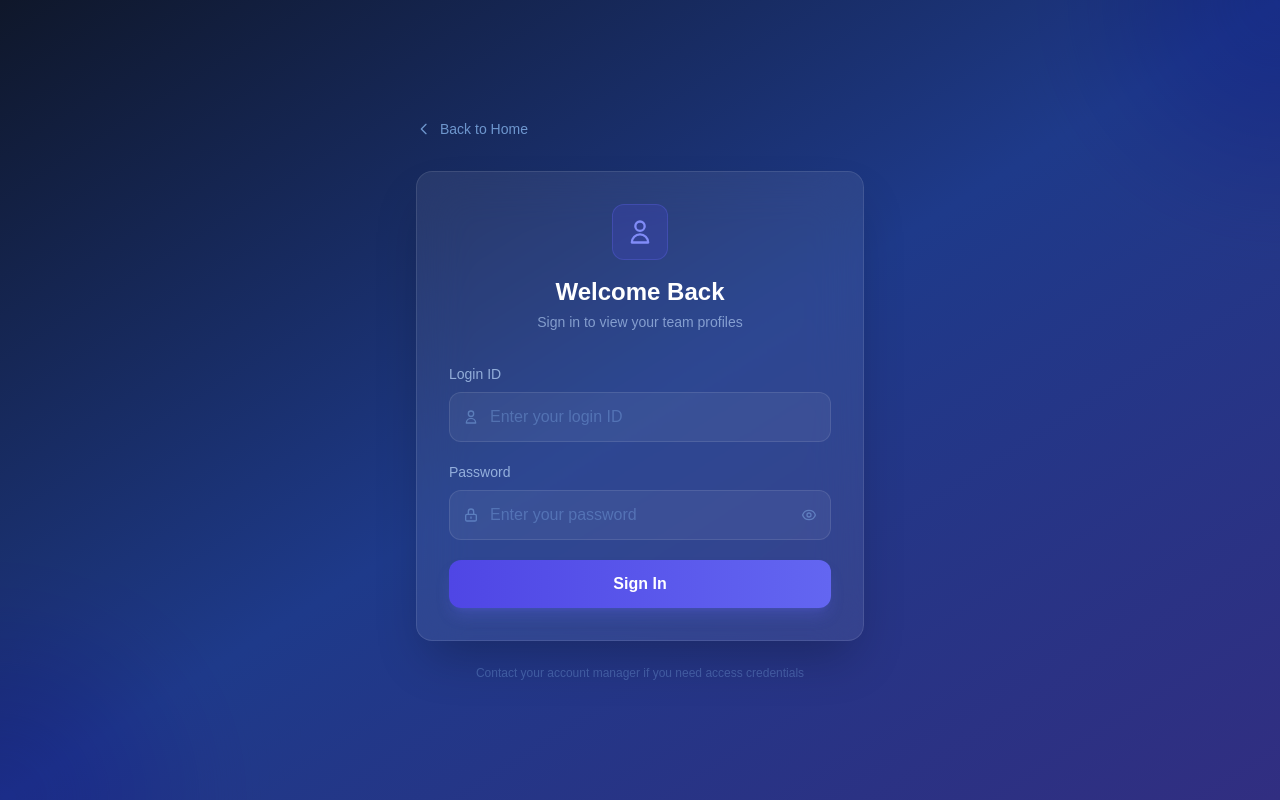
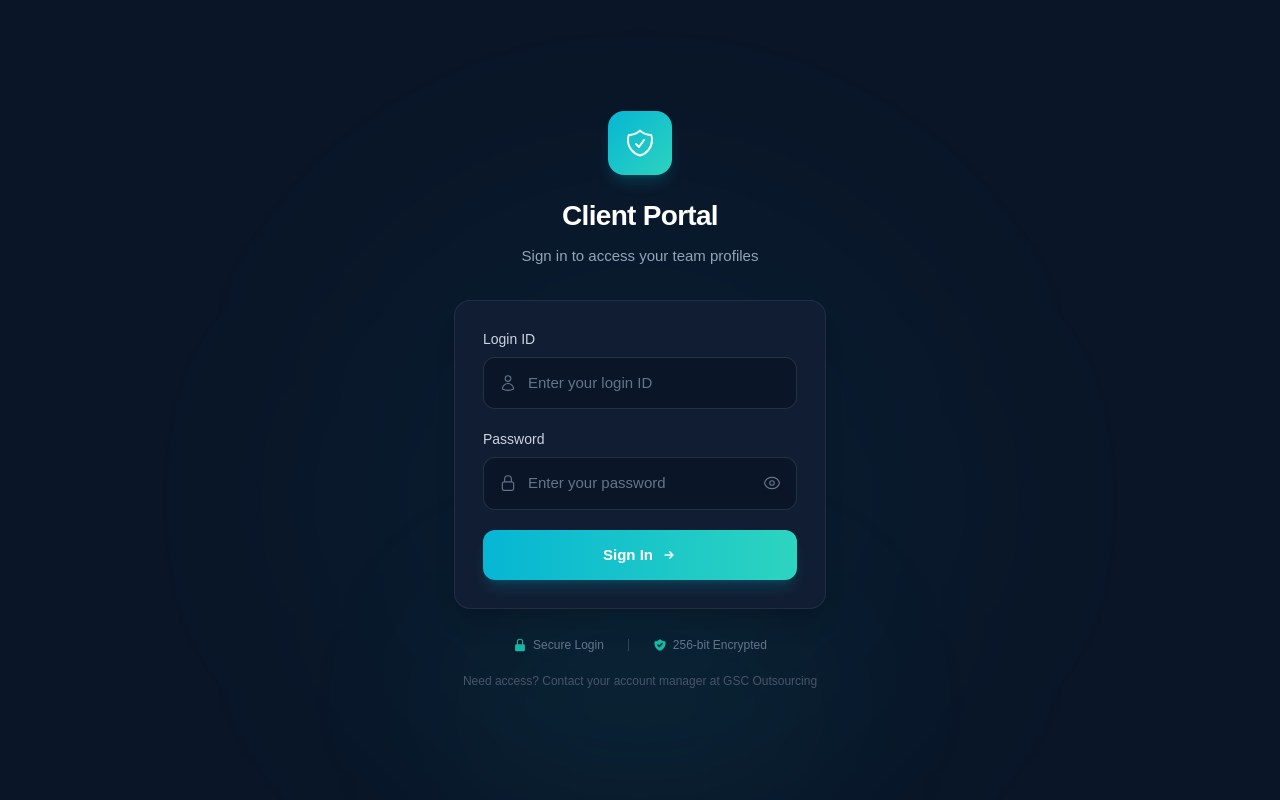
Before and after one commit to ayushguptaworks1-hue/gsc-client-portal, a Next.js app: page /login in a window 1280 px wide. Built offline with nearby package versions, Linux system fonts and the light colour scheme.

Commit message:
Redesign login page: clean dark UI for WP embed, remove back button, cyan/teal theme

```diff
--- a/src/app/login/page.tsx
+++ b/src/app/login/page.tsx
@@ -9,6 +9,7 @@ export default function LoginPage() {
   const [error, setError] = useState('');
   const [loading, setLoading] = useState(false);
   const [showPassword, setShowPassword] = useState(false);
+  const [focusedField, setFocusedField] = useState<string | null>(null);
   const router = useRouter();
 
   const handleLogin = async (e: React.FormEvent) => {
@@ -39,45 +40,39 @@ export default function LoginPage() {
   };
 
   return (
-    <div className="min-h-screen bg-gradient-to-br from-slate-900 via-blue-900 to-indigo-900 flex flex-col">
-      {/* Background effects */}
-      <div className="absolute inset-0 overflow-hidden pointer-events-none">
-        <div className="absolute -top-40 -right-40 w-80 h-80 bg-indigo-500 rounded-full mix-blend-multiply filter blur-3xl opacity-20 animate-pulse"></div>
-        <div className="absolute -bottom-40 -left-40 w-80 h-80 bg-purple-500 rounded-full mix-blend-multiply filter blur-3xl opacity-20 animate-pulse" style={{ animationDelay: '2s' }}></div>
+    <div className="min-h-screen bg-[#0a1628] flex flex-col items-center justify-center relative overflow-hidden">
+      {/* Subtle grid pattern */}
+      <div className="absolute inset-0 opacity-[0.03]" style={{
+        backgroundImage: 'linear-gradient(rgba(255,255,255,.1) 1px, transparent 1px), linear-gradient(90deg, rgba(255,255,255,.1) 1px, transparent 1px)',
+        backgroundSize: '60px 60px'
+      }}></div>
+
+      {/* Glow accents */}
+      <div className="absolute top-1/4 left-1/2 -translate-x-1/2 w-[600px] h-[600px] bg-cyan-500/[0.04] rounded-full blur-[120px]"></div>
+      <div className="absolute bottom-0 left-1/2 -translate-x-1/2 w-[400px] h-[200px] bg-teal-500/[0.06] rounded-full blur-[80px]"></div>
+
+      <div className="relative z-10 w-full max-w-[420px] px-6">
+        {/* Logo / Brand */}
+        <div className="text-center mb-8">
+          <div className="inline-flex items-center justify-center w-16 h-16 rounded-2xl bg-gradient-to-br from-cyan-500 to-teal-400 mb-5 shadow-lg shadow-cyan-500/20">
+            <svg className="w-8 h-8 text-white" fill="none" stroke="currentColor" viewBox="0 0 24 24">
+              <path strokeLinecap="round" strokeLinejoin="round" strokeWidth={1.5} d="M9 12.75L11.25 15 15 9.75m-3-7.036A11.959 11.959 0 013.598 6 11.99 11.99 0 003 9.749c0 5.592 3.824 10.29 9 11.623 5.176-1.332 9-6.03 9-11.622 0-1.31-.21-2.571-.598-3.751h-.152c-3.196 0-6.1-1.248-8.25-3.285z" />
+            </svg>
+          </div>
+          <h1 className="text-[28px] font-bold text-white tracking-tight">Client Portal</h1>
+          <p className="text-slate-400 mt-2 text-[15px]">Sign in to access your team profiles</p>
         </div>
 
-      <div className="flex-1 flex items-center justify-center p-6 relative z-10">
-        <div className="max-w-md w-full">
-          {/* Back button */}
-          <button
-            onClick={() => router.push('/')}
-            className="flex items-center gap-2 text-blue-300/70 hover:text-white transition mb-8 text-sm group"
-          >
-            <svg className="w-4 h-4 group-hover:-translate-x-1 transition-transform" fill="none" stroke="currentColor" viewBox="0 0 24 24">
-              <path strokeLinecap="round" strokeLinejoin="round" strokeWidth={2} d="M15 19l-7-7 7-7" />
-            </svg>
-            Back to Home
-          </button>
-
         {/* Card */}
-          <div className="bg-white/[0.07] backdrop-blur-xl rounded-2xl border border-white/10 p-8 shadow-2xl">
-            {/* Header */}
-            <div className="text-center mb-8">
-              <div className="inline-flex items-center justify-center w-14 h-14 bg-indigo-600/20 rounded-xl mb-4 border border-indigo-500/30">
-                <svg className="w-7 h-7 text-indigo-400" fill="none" stroke="currentColor" viewBox="0 0 24 24">
-                  <path strokeLinecap="round" strokeLinejoin="round" strokeWidth={2} d="M16 7a4 4 0 11-8 0 4 4 0 018 0zM12 14a7 7 0 00-7 7h14a7 7 0 00-7-7z" />
+        <div className="bg-[#111d32] rounded-2xl border border-slate-700/50 p-7 shadow-xl">
+          {/* Error */}
+          {error && (
+            <div className="mb-5 p-3.5 bg-red-500/10 border border-red-500/20 rounded-xl flex items-center gap-3">
+              <div className="w-8 h-8 rounded-lg bg-red-500/15 flex items-center justify-center flex-shrink-0">
+                <svg className="w-4 h-4 text-red-400" fill="none" stroke="currentColor" viewBox="0 0 24 24">
+                  <path strokeLinecap="round" strokeLinejoin="round" strokeWidth={2} d="M12 8v4m0 4h.01M21 12a9 9 0 11-18 0 9 9 0 0118 0z" />
                 </svg>
               </div>
-              <h1 className="text-2xl font-bold text-white">Welcome Back</h1>
-              <p className="text-blue-200/60 mt-1 text-sm">Sign in to view your team profiles</p>
-            </div>
-
-            {/* Error */}
-            {error && (
-              <div className="mb-6 p-3 bg-red-500/10 border border-red-500/20 rounded-lg flex items-center gap-2">
-                <svg className="w-4 h-4 text-red-400 flex-shrink-0" fill="none" stroke="currentColor" viewBox="0 0 24 24">
-                  <path strokeLinecap="round" strokeLinejoin="round" strokeWidth={2} d="M12 8v4m0 4h.01M21 12a9 9 0 11-18 0 9 9 0 0118 0z" />
-                </svg>
               <span className="text-red-300 text-sm">{error}</span>
             </div>
           )}
@@ -85,18 +80,20 @@ export default function LoginPage() {
           {/* Form */}
           <form onSubmit={handleLogin} className="space-y-5">
             <div>
-                <label className="block text-sm font-medium text-blue-200/70 mb-2">Login ID</label>
-                <div className="relative">
-                  <div className="absolute inset-y-0 left-0 pl-3.5 flex items-center pointer-events-none">
-                    <svg className="w-4 h-4 text-blue-300/40" fill="none" stroke="currentColor" viewBox="0 0 24 24">
-                      <path strokeLinecap="round" strokeLinejoin="round" strokeWidth={2} d="M16 7a4 4 0 11-8 0 4 4 0 018 0zM12 14a7 7 0 00-7 7h14a7 7 0 00-7-7z" />
+              <label className="block text-sm font-medium text-slate-300 mb-2">Login ID</label>
+              <div className={`relative rounded-xl transition-all duration-200 ${focusedField === 'loginId' ? 'ring-2 ring-cyan-500/40' : ''}`}>
+                <div className="absolute inset-y-0 left-0 pl-4 flex items-center pointer-events-none">
+                  <svg className={`w-[18px] h-[18px] transition-colors ${focusedField === 'loginId' ? 'text-cyan-400' : 'text-slate-500'}`} fill="none" stroke="currentColor" viewBox="0 0 24 24">
+                    <path strokeLinecap="round" strokeLinejoin="round" strokeWidth={1.5} d="M15.75 6a3.75 3.75 0 11-7.5 0 3.75 3.75 0 017.5 0zM4.501 20.118a7.5 7.5 0 0114.998 0A17.933 17.933 0 0112 21.75c-2.676 0-5.216-.584-7.499-1.632z" />
                   </svg>
                 </div>
                 <input
                   type="text"
                   value={loginId}
                   onChange={(e) => setLoginId(e.target.value)}
-                    className="w-full pl-10 pr-4 py-3 bg-white/5 border border-white/10 rounded-xl text-white placeholder-blue-300/30 focus:ring-2 focus:ring-indigo-500/50 focus:border-indigo-500/50 transition"
+                  onFocus={() => setFocusedField('loginId')}
+                  onBlur={() => setFocusedField(null)}
+                  className="w-full pl-11 pr-4 py-3.5 bg-[#0a1628] border border-slate-700/60 rounded-xl text-white placeholder-slate-500 focus:outline-none transition text-[15px]"
                   placeholder="Enter your login ID"
                   required
                 />
@@ -104,31 +101,36 @@ export default function LoginPage() {
             </div>
 
             <div>
-                <label className="block text-sm font-medium text-blue-200/70 mb-2">Password</label>
-                <div className="relative">
-                  <div className="absolute inset-y-0 left-0 pl-3.5 flex items-center pointer-events-none">
-                    <svg className="w-4 h-4 text-blue-300/40" fill="none" stroke="currentColor" viewBox="0 0 24 24">
-                      <path strokeLinecap="round" strokeLinejoin="round" strokeWidth={2} d="M12 15v2m-6 4h12a2 2 0 002-2v-6a2 2 0 00-2-2H6a2 2 0 00-2 2v6a2 2 0 002 2zm10-10V7a4 4 0 00-8 0v4h8z" />
+              <label className="block text-sm font-medium text-slate-300 mb-2">Password</label>
+              <div className={`relative rounded-xl transition-all duration-200 ${focusedField === 'password' ? 'ring-2 ring-cyan-500/40' : ''}`}>
+                <div className="absolute inset-y-0 left-0 pl-4 flex items-center pointer-events-none">
+                  <svg className={`w-[18px] h-[18px] transition-colors ${focusedField === 'password' ? 'text-cyan-400' : 'text-slate-500'}`} fill="none" stroke="currentColor" viewBox="0 0 24 24">
+                    <path strokeLinecap="round" strokeLinejoin="round" strokeWidth={1.5} d="M16.5 10.5V6.75a4.5 4.5 0 10-9 0v3.75m-.75 11.25h10.5a2.25 2.25 0 002.25-2.25v-6.75a2.25 2.25 0 00-2.25-2.25H6.75a2.25 2.25 0 00-2.25 2.25v6.75a2.25 2.25 0 002.25 2.25z" />
                   </svg>
                 </div>
                 <input
                   type={showPassword ? 'text' : 'password'}
                   value={password}
                   onChange={(e) => setPassword(e.target.value)}
-                    className="w-full pl-10 pr-12 py-3 bg-white/5 border border-white/10 rounded-xl text-white placeholder-blue-300/30 focus:ring-2 focus:ring-indigo-500/50 focus:border-indigo-500/50 transition"
+                  onFocus={() => setFocusedField('password')}
+                  onBlur={() => setFocusedField(null)}
+                  className="w-full pl-11 pr-12 py-3.5 bg-[#0a1628] border border-slate-700/60 rounded-xl text-white placeholder-slate-500 focus:outline-none transition text-[15px]"
                   placeholder="Enter your password"
                   required
                 />
                 <button
                   type="button"
                   onClick={() => setShowPassword(!showPassword)}
-                    className="absolute inset-y-0 right-0 pr-3.5 flex items-center text-blue-300/40 hover:text-blue-300/70 transition"
+                  className="absolute inset-y-0 right-0 pr-4 flex items-center text-slate-500 hover:text-slate-300 transition"
                 >
-                    <svg className="w-4 h-4" fill="none" stroke="currentColor" viewBox="0 0 24 24">
+                  <svg className="w-[18px] h-[18px]" fill="none" stroke="currentColor" viewBox="0 0 24 24">
                     {showPassword ? (
-                        <path strokeLinecap="round" strokeLinejoin="round" strokeWidth={2} d="M13.875 18.825A10.05 10.05 0 0112 19c-4.478 0-8.268-2.943-9.543-7a9.97 9.97 0 011.563-3.029m5.858.908a3 3 0 114.243 4.243M9.878 9.878l4.242 4.242M9.88 9.88l-3.29-3.29m7.532 7.532l3.29 3.29M3 3l3.59 3.59m0 0A9.953 9.953 0 0112 5c4.478 0 8.268 2.943 9.543 7a10.025 10.025 0 01-4.132 5.411m0 0L21 21" />
+                      <path strokeLinecap="round" strokeLinejoin="round" strokeWidth={1.5} d="M3.98 8.223A10.477 10.477 0 001.934 12C3.226 16.338 7.244 19.5 12 19.5c.993 0 1.953-.138 2.863-.395M6.228 6.228A10.45 10.45 0 0112 4.5c4.756 0 8.773 3.162 10.065 7.498a10.523 10.523 0 01-4.293 5.774M6.228 6.228L3 3m3.228 3.228l3.65 3.65m7.894 7.894L21 21m-3.228-3.228l-3.65-3.65m0 0a3 3 0 10-4.243-4.243m4.242 4.242L9.88 9.88" />
                     ) : (
-                        <path strokeLinecap="round" strokeLinejoin="round" strokeWidth={2} d="M15 12a3 3 0 11-6 0 3 3 0 016 0z M2.458 12C3.732 7.943 7.523 5 12 5c4.478 0 8.268 2.943 9.542 7-1.274 4.057-5.064 7-9.542 7-4.477 0-8.268-2.943-9.542-7z" />
+                      <>
+                        <path strokeLinecap="round" strokeLinejoin="round" strokeWidth={1.5} d="M2.036 12.322a1.012 1.012 0 010-.639C3.423 7.51 7.36 4.5 12 4.5c4.638 0 8.573 3.007 9.963 7.178.07.207.07.431 0 .639C20.577 16.49 16.64 19.5 12 19.5c-4.638 0-8.573-3.007-9.963-7.178z" />
+                        <path strokeLinecap="round" strokeLinejoin="round" strokeWidth={1.5} d="M15 12a3 3 0 11-6 0 3 3 0 016 0z" />
+                      </>
                     )}
                   </svg>
                 </button>
@@ -138,7 +140,7 @@ export default function LoginPage() {
             <button
               type="submit"
               disabled={loading}
-                className="w-full bg-gradient-to-r from-indigo-600 to-indigo-500 text-white py-3 rounded-xl hover:from-indigo-500 hover:to-indigo-400 transition-all duration-300 font-semibold disabled:opacity-50 disabled:cursor-not-allowed shadow-lg shadow-indigo-500/25 hover:shadow-xl hover:shadow-indigo-500/30 flex items-center justify-center gap-2"
+              className="w-full bg-gradient-to-r from-cyan-500 to-teal-400 text-white py-3.5 rounded-xl hover:from-cyan-400 hover:to-teal-300 transition-all duration-300 font-semibold disabled:opacity-50 disabled:cursor-not-allowed shadow-lg shadow-cyan-500/20 hover:shadow-xl hover:shadow-cyan-500/30 flex items-center justify-center gap-2 text-[15px] mt-2"
             >
               {loading ? (
                 <>
@@ -149,17 +151,37 @@ export default function LoginPage() {
                   Signing in...
                 </>
               ) : (
-                  'Sign In'
+                <>
+                  Sign In
+                  <svg className="w-4 h-4" fill="none" stroke="currentColor" viewBox="0 0 24 24">
+                    <path strokeLinecap="round" strokeLinejoin="round" strokeWidth={2} d="M13 7l5 5m0 0l-5 5m5-5H6" />
+                  </svg>
+                </>
               )}
             </button>
           </form>
         </div>
 
-          {/* Footer */}
-          <p className="text-center mt-6 text-blue-300/30 text-xs">
-            Contact your account manager if you need access credentials
+        {/* Trust indicators */}
+        <div className="flex items-center justify-center gap-6 mt-7">
+          <div className="flex items-center gap-1.5 text-slate-500 text-xs">
+            <svg className="w-3.5 h-3.5 text-teal-500" fill="currentColor" viewBox="0 0 20 20">
+              <path fillRule="evenodd" d="M10 1a4.5 4.5 0 00-4.5 4.5V9H5a2 2 0 00-2 2v6a2 2 0 002 2h10a2 2 0 002-2v-6a2 2 0 00-2-2h-.5V5.5A4.5 4.5 0 0010 1zm3 8V5.5a3 3 0 10-6 0V9h6z" clipRule="evenodd" />
+            </svg>
+            Secure Login
+          </div>
+          <div className="w-px h-3 bg-slate-700"></div>
+          <div className="flex items-center gap-1.5 text-slate-500 text-xs">
+            <svg className="w-3.5 h-3.5 text-teal-500" fill="currentColor" viewBox="0 0 20 20">
+              <path fillRule="evenodd" d="M2.166 4.999A11.954 11.954 0 0010 1.944 11.954 11.954 0 0017.834 5c.11.65.166 1.32.166 2.001 0 5.225-3.34 9.67-8 11.317C5.34 16.67 2 12.225 2 7c0-.682.057-1.35.166-2.001zm11.541 3.708a1 1 0 00-1.414-1.414L9 10.586 7.707 9.293a1 1 0 00-1.414 1.414l2 2a1 1 0 001.414 0l4-4z" clipRule="evenodd" />
+            </svg>
+            256-bit Encrypted
+          </div>
+        </div>
+
+        <p className="text-center mt-5 text-slate-600 text-xs">
+          Need access? Contact your account manager at GSC Outsourcing
         </p>
-        </div>
       </div>
     </div>
   );
```
Lines whose indentation alone changed are shown as unchanged.
